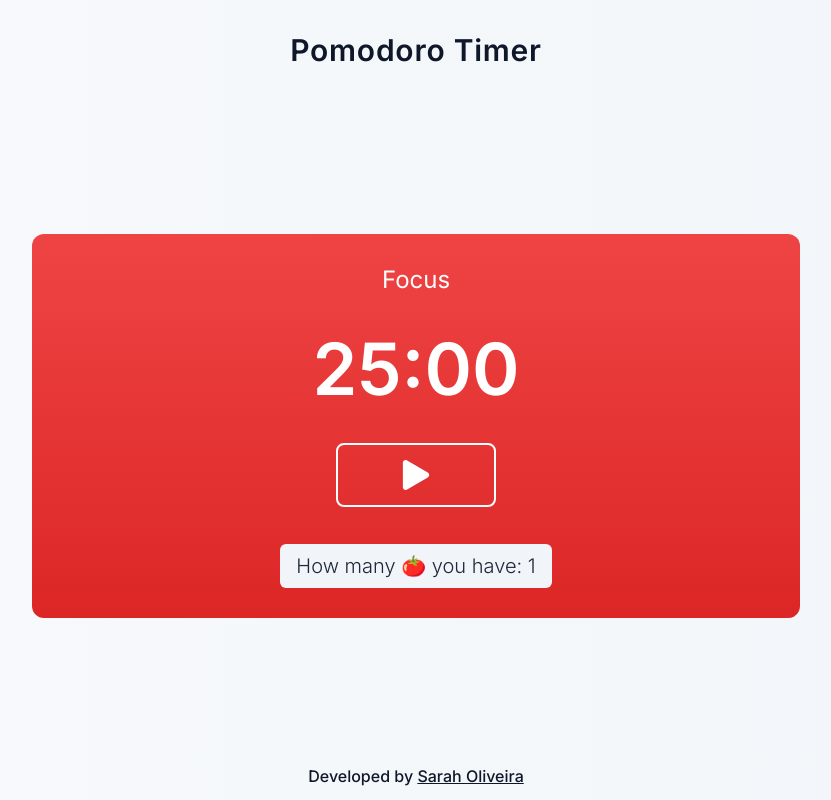
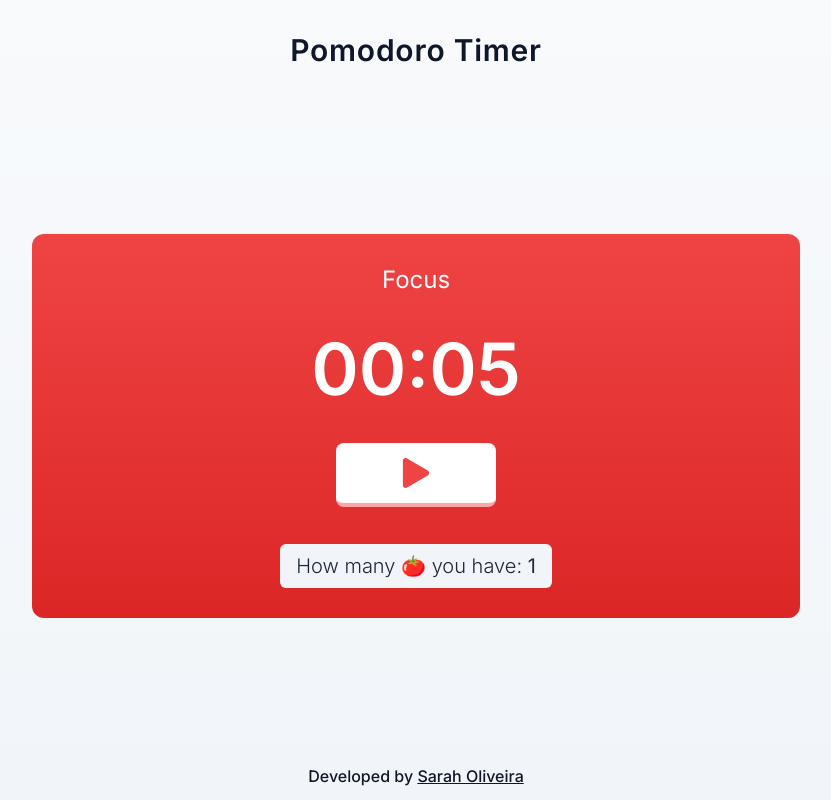
Before and after one commit to soliveirarm/tomato-tomahto, a React (Vite) app: page / in a window 1280 px wide. Shown: the whole page, without its empty margins (224-1055 px from the left). Built offline with nearby package versions, Linux system fonts and the light colour scheme.

Commit message:
feat: change button color when phase changes

```diff
--- a/src/App.jsx
+++ b/src/App.jsx
@@ -2,7 +2,7 @@ import Timer from "./components/Timer"
 
 export default function App() {
   return (
-    <>
+    <div className="bg page-content">
       <header className="p-8">
         <h1 className=" font-semibold text-3xl text-center tracking-wide">
           Pomodoro Timer
@@ -21,6 +21,6 @@ export default function App() {
           Sarah Oliveira
         </a>
       </footer>
-    </>
+    </div>
   )
 }
--- a/src/components/Timer.jsx
+++ b/src/components/Timer.jsx
@@ -1,34 +1,37 @@
 import { useEffect, useRef, useState } from "react"
 import ToggleTimerBtn from "./ToggleTimerBtn"
 
-let colors = {
-  focus: "bg-gradient-to-b from-red-500 to-red-600",
-  shortBreak: "bg-gradient-to-b from-green-500 to-green-600",
-  longBreak: "bg-gradient-to-b from-violet-500 to-violet-600",
+let colorClasses = {
+  focus: "-focus",
+  shortBreak: "-short-break",
+  longBreak: "-long-break",
 }
 
-let bgColor = colors.focus
+let color = colorClasses.focus
 
 export default function Timer() {
   const [phase, setPhase] = useState("focus")
-  const [minutes, setMinutes] = useState(25)
-  const [seconds, setSeconds] = useState(0)
+  const [minutes, setMinutes] = useState(0)
+  const [seconds, setSeconds] = useState(5)
   const [isActive, setIsActive] = useState(false)
-  const [pomodoroCount, setPomodoroCount] = useState(1)
 
   let longBreakInterval = useRef(1)
-
-  const toggleTimer = () => setIsActive((prevIsActive) => !prevIsActive)
-
-  const setTimerAndPhase = (minutes, phase) => {
-    setIsActive(false)
-    setMinutes(minutes)
-    setPhase(phase)
-  }
+  let phaseTitle = useRef("Focus")
+  let pomodoroCount = useRef(1)
 
   const formattedTime = `${String(minutes).padStart(2, "0")}:${String(
     seconds
   ).padStart(2, "0")}`
+
+  const toggleTimer = () => setIsActive((prevIsActive) => !prevIsActive)
+
+  const changePhase = (minutes, phase, title) => {
+    setIsActive(false)
+    setMinutes(minutes)
+    setPhase(phase)
+    phaseTitle.current = title
+    color = colorClasses[phase]
+  }
 
   useEffect(() => {
     let interval
@@ -46,23 +49,24 @@ export default function Timer() {
       switch (phase) {
         case "focus":
           if (longBreakInterval.current != 4) {
-            setTimerAndPhase(5, "short break")
-            bgColor = colors.shortBreak
+            changePhase(0, "shortBreak", "Short Break")
+            setSeconds(3)
           } else {
-            setTimerAndPhase(15, "long break")
-            bgColor = colors.longBreak
+            changePhase(0, "longBreak", "Long Break")
+            setSeconds(7)
           }
           break
-        case "short break":
-          setTimerAndPhase(25, "focus")
-          setPomodoroCount(pomodoroCount + 1)
+        case "shortBreak":
+          changePhase(0, "focus", "Focus")
+          setSeconds(5)
+          pomodoroCount.current++
           longBreakInterval.current++
-          bgColor = colors.focus
           break
-        case "long break":
-          setTimerAndPhase(25, "focus")
+        case "longBreak":
+          changePhase(0, "focus", "Focus")
+          setSeconds(5)
+          pomodoroCount.current++
           longBreakInterval.current = 1
-          bgColor = colors.focus
       }
     } else {
       clearInterval(interval)
@@ -72,20 +76,21 @@ export default function Timer() {
     else document.title = "Pomodoro"
 
     return () => clearInterval(interval)
-  }, [isActive, minutes, seconds, phase, formattedTime, pomodoroCount])
+  }, [isActive, minutes, seconds, phase, formattedTime])
 
   return (
     <section
-      className={`${bgColor} cursor-default max-w-screen-md md:mx-auto md:w-full m-2 transition ease-in-out text-white flex flex-col gap-8 justify-evenly items-center h-96  rounded-xl p-6`}
+      className={`bg ${color} cursor-default max-w-screen-md md:mx-auto md:w-full m-2 transition ease-in-out text-white flex flex-col gap-8 justify-evenly items-center h-96  rounded-xl p-6`}
     >
-      <h2 className="capitalize text-2xl">{phase}</h2>
+      <h2 className="capitalize text-2xl">{phaseTitle.current}</h2>
 
       <p className="text-7xl font-semibold text-center">{formattedTime}</p>
 
-      <ToggleTimerBtn isActive={isActive} onClick={toggleTimer} />
+      <ToggleTimerBtn started={isActive} onClick={toggleTimer} color={color} />
 
-      <p className="bg-slate-100 py-2 px-4 text-slate-800 text-xl rounded-md font-light">
-        How many 🍅 you have: {pomodoroCount}
+      <p className="bg-slate-100 py-2 px-4 text-slate-800 text-xl text-center rounded-md font-light">
+        How many 🍅 you have:{" "}
+        <span className="font-normal">{pomodoroCount.current}</span>
       </p>
     </section>
   )
--- a/src/components/ToggleTimerBtn.jsx
+++ b/src/components/ToggleTimerBtn.jsx
@@ -1,13 +1,10 @@
 /* eslint-disable react/prop-types */
 import { FaPlay, FaPause } from "react-icons/fa"
 
-export default function ToggleTimerBtn({ onClick, isActive }) {
+export default function ToggleTimerBtn({ onClick, started, color }) {
   return (
-    <button
-      className="flex justify-center items-center text-3xl  w-40 h-16 rounded-lg  transition-all text-white bg-transparent border-2 border-white hover:scale-110"
-      onClick={onClick}
-    >
-      {isActive ? <FaPause /> : <FaPlay />}
+    <button className={`btn ${started ? "-started" : color}`} onClick={onClick}>
+      {started ? <FaPause /> : <FaPlay />}
     </button>
   )
 }
--- a/src/index.css
+++ b/src/index.css
@@ -6,9 +6,45 @@ html {
   font-family: Inter, sans-serif;
 }
 
-#root {
+.page-content {
   display: grid;
   grid-template-rows: auto 1fr auto;
   align-items: center;
   @apply bg-gradient-to-r from-slate-50 to-slate-100 text-white h-screen text-slate-900;
 }
+
+.btn {
+  @apply flex justify-center items-center text-3xl bg-white  w-40 h-16 rounded-lg  transition-all  hover:scale-110;
+
+  &.-focus {
+    @apply text-red-500 border-b-4 border-b-red-300;
+  }
+
+  &.-short-break {
+    @apply text-green-500 border-b-4 border-b-green-300;
+  }
+
+  &.-long-break {
+    @apply text-violet-500 border-b-4 border-b-violet-300;
+  }
+
+  &.-started {
+    @apply text-white bg-transparent border-2 border-white;
+  }
+}
+
+.bg {
+  @apply bg-gradient-to-b;
+
+  &.-focus {
+    @apply from-red-500 to-red-600;
+  }
+
+  &.-short-break {
+    @apply from-green-500 to-green-600;
+  }
+
+  &.-long-break {
+    @apply from-violet-500 to-violet-600;
+  }
+}
```
